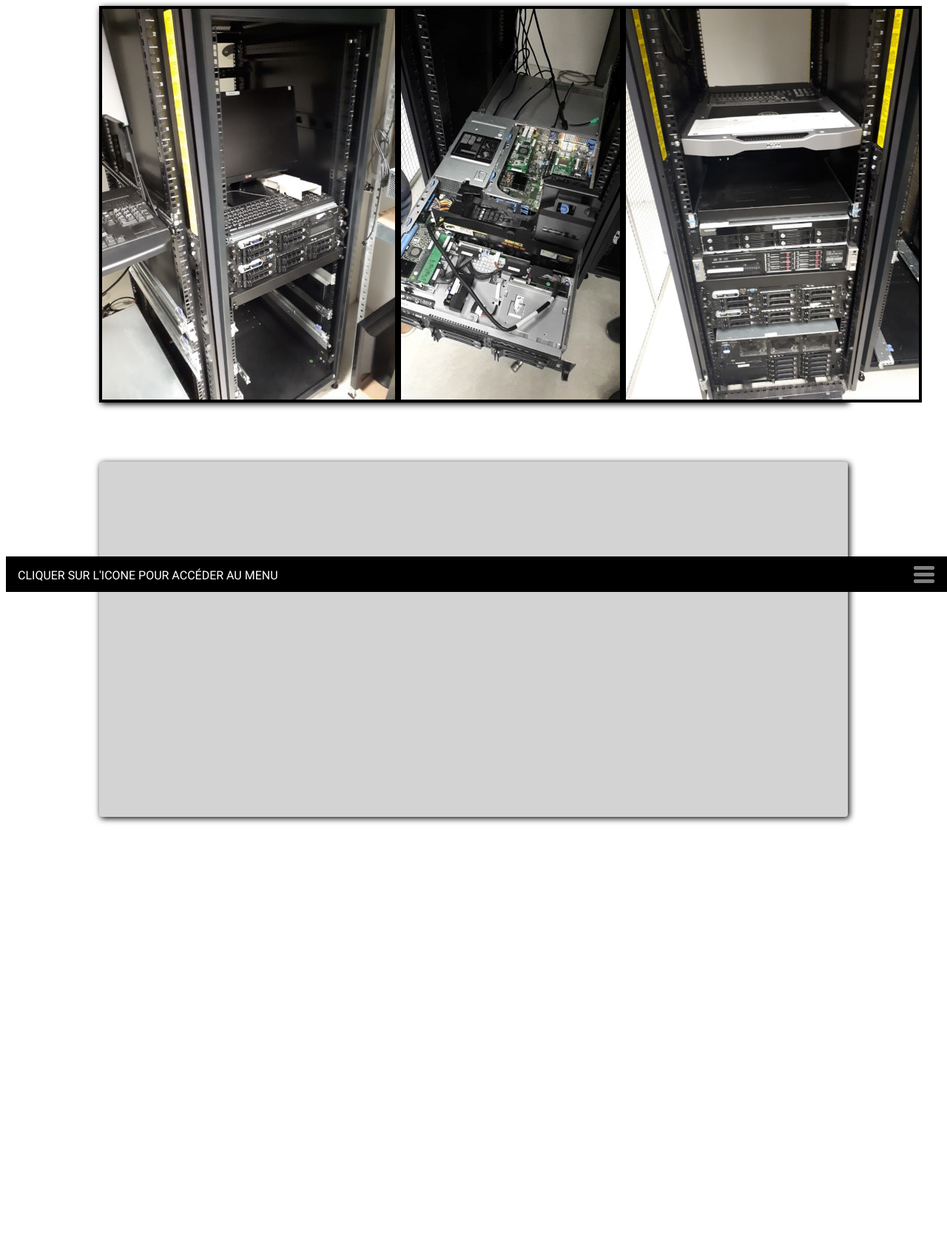
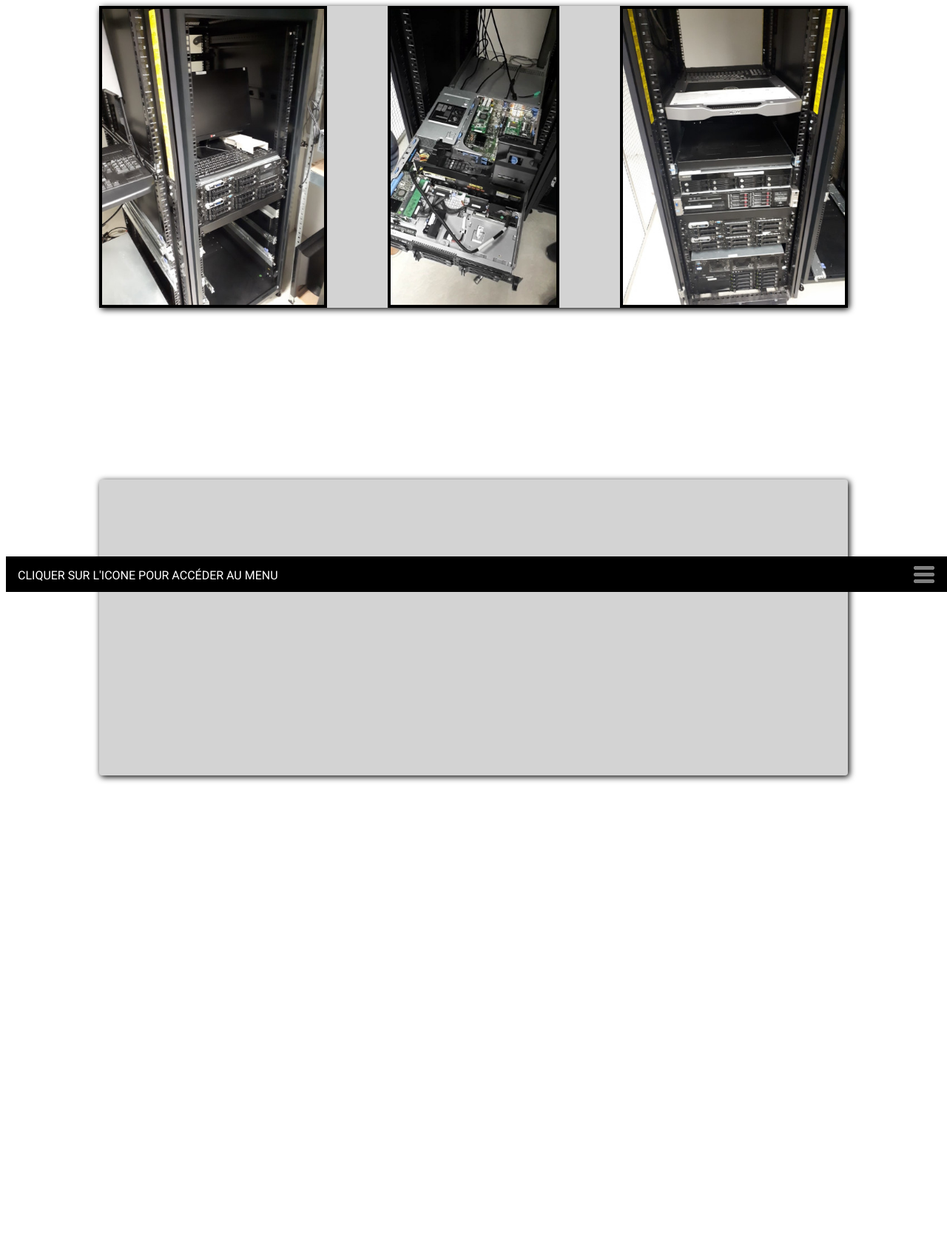
Before and after one commit to tdeniaud/portfolio_Theo_DENIAUD, a PHP site: page /reseaux.html in a window 1280 px wide. Shown: the whole page at 74% size. Run offline with PHP 8.4, Linux system fonts and the light colour scheme.

Commit message:
stop work bloc BSI, début web responseive media

```diff
--- a/text/config-max-64em.css
+++ b/text/config-max-64em.css
@@ -1,4 +1,4 @@
-@media (max-width: 64em){
+@media (max-width: 80em){
     :root {
 
         --border-radius-image :  0.25em;
@@ -85,7 +85,7 @@
 
         background-color: lightgray;
         width: 100%;
-        min-height: 30em;
+        min-height: var(--taille-bloc-BSI);
         box-shadow: black 0.125em 0.125em 0.5em;
         border-radius: 0.25em;
         margin-bottom: 5rem;
@@ -333,6 +333,8 @@
         display: none;
         background-color: white;
         opacity:0.9;
+        font-size: 0.75em;
+
 
       }
 
@@ -344,6 +346,7 @@
         display: none;
         background-color: white;
         opacity:0.9;
+        font-size: 0.75em;
       }
       #desc3 {
         position: absolute;
@@ -353,6 +356,7 @@
         display: none;
         background-color: white;
         opacity:0.9;
+        font-size: 0.75em;
 
       }
 
--- a/text/style.css
+++ b/text/style.css
@@ -20,13 +20,13 @@ article {
 
 }
 
-@media (min-width:1012px){
+@media (min-width:80em){
 
 :root {
 
   --border-radius-image :  0.25em;
   --taille-desc: 75%;
-  --taille-bloc-BSI: 100%;
+  --taille-bloc-BSI: 33em;
 
 }
 
```
